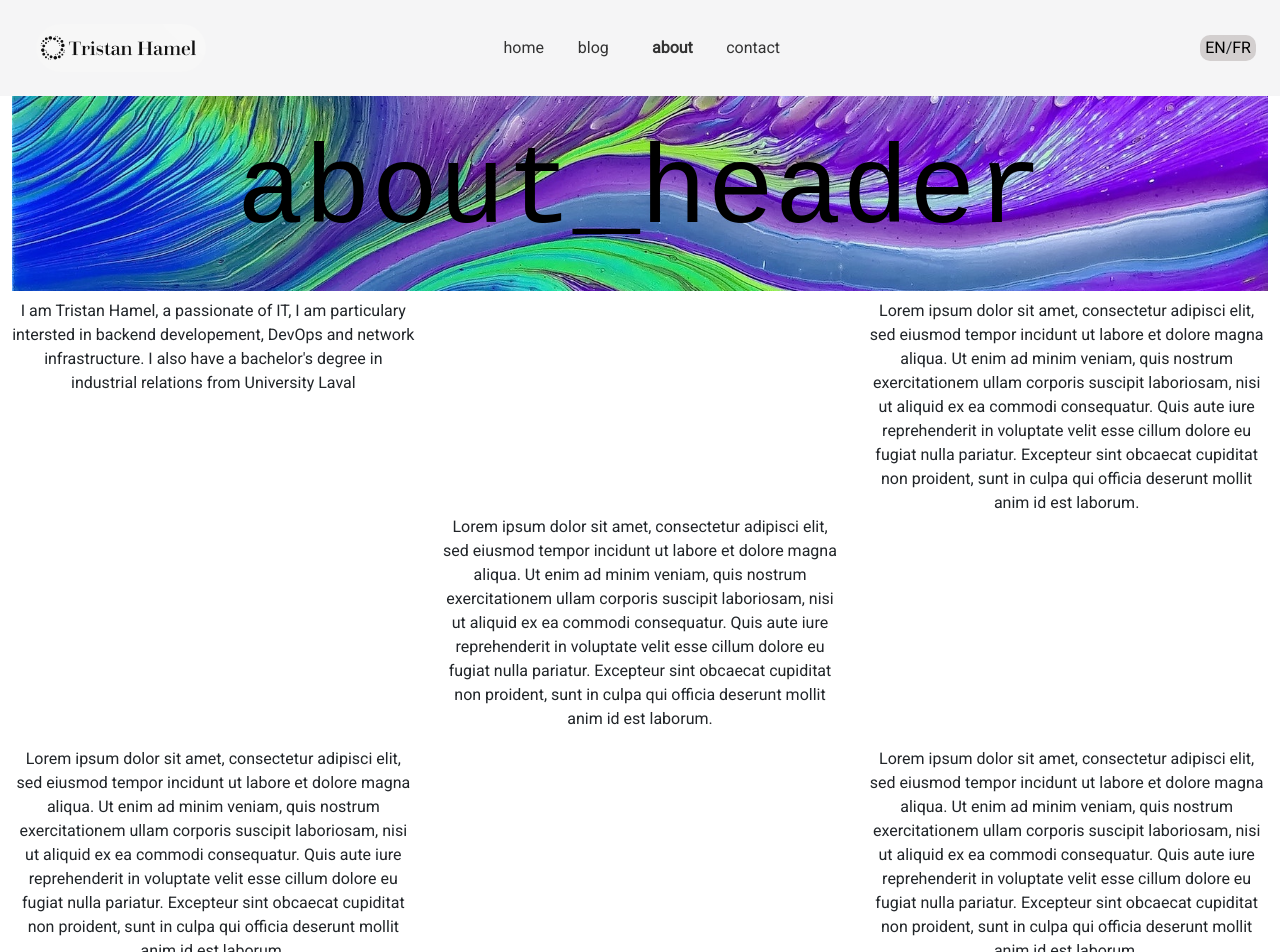
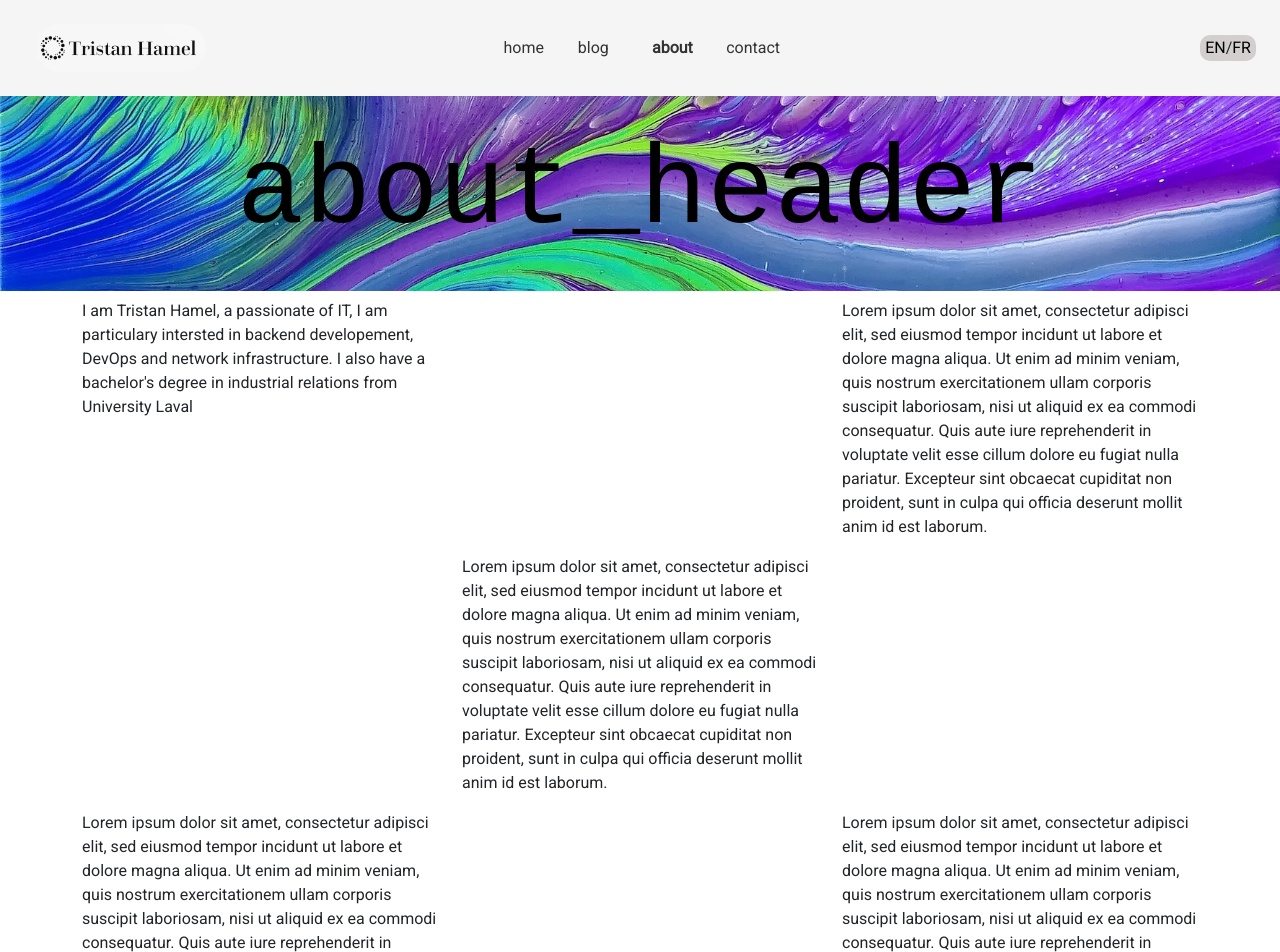
Before and after one commit to T-Hamel94/PersonnalWebsite, a React (Create React App) app: page /about in a window 1280 px wide. Shown: the top 952 px of the page. Built offline with nearby package versions, Linux system fonts and the light colour scheme; no server answers.

Commit message:
Fixing some more css (Navbar, about, join me)

```diff
--- a/public/locales/en/about.json
+++ b/public/locales/en/about.json
@@ -1,3 +1,3 @@
 {
-    "about_header": "About Me !"
+    "about_header": "About Me"
 }
--- a/public/locales/en/contact.json
+++ b/public/locales/en/contact.json
@@ -1,5 +1,5 @@
 {
-    "contact_header":"Contact Me !",
+    "contact_header":"Contact",
     "content_header1":"You can reach me by email at",
     "content_header2":" or on my ",
     "content_header3":" account and it will be my pleasure to answer questions you may have or to discuss with you about opportunities "
--- a/public/locales/fr/about.json
+++ b/public/locales/fr/about.json
@@ -1,3 +1,3 @@
 {
-    "about_header": "À propos de moi !"
+    "about_header": "À propos de moi"
 }
--- a/public/locales/fr/contact.json
+++ b/public/locales/fr/contact.json
@@ -1,5 +1,5 @@
 {
-    "contact_header":"Contactez-moi !",
+    "contact_header":"Me joindre",
     "content_header1":"Vous pouvez me joindre par email à l'adresse ",
     "content_header2":" ou sur mon compte ",
     "content_header3":" et il me fera plaisir de réponse a vos questions ou bien de discuter d'opportunité avec vous "
--- a/src/pages/About.js
+++ b/src/pages/About.js
@@ -6,18 +6,22 @@ const About = () => {
   const { t } = useTranslation('about');
 
     return (
-      <div id="About" class="row">
-        <div class="col-12">
+      <div>
+        <div id="About" class="row ">
+          <div class="col-12 m-0 p-0">
             <h1 id="mainHeader">{t('about_header')}</h1>
           </div>
+        </div>
 
+        <div class='container'>
+          <div class='row'>
             <div class="col-4">
               <p> I am Tristan Hamel, a passionate of IT, I am particulary intersted in backend developement, DevOps and network infrastructure. I also have a bachelor's degree in industrial relations from University Laval </p>
             </div>
             <div class="col-4">
             </div>
             <div class="col-4">
-        Lorem ipsum dolor sit amet, consectetur adipisci elit, sed eiusmod tempor incidunt ut labore et dolore magna aliqua. Ut enim ad minim veniam, quis nostrum exercitationem ullam corporis suscipit laboriosam, nisi ut aliquid ex ea commodi consequatur. Quis aute iure reprehenderit in voluptate velit esse cillum dolore eu fugiat nulla pariatur. Excepteur sint obcaecat cupiditat non proident, sunt in culpa qui officia deserunt mollit anim id est laborum.
+              <p>Lorem ipsum dolor sit amet, consectetur adipisci elit, sed eiusmod tempor incidunt ut labore et dolore magna aliqua. Ut enim ad minim veniam, quis nostrum exercitationem ullam corporis suscipit laboriosam, nisi ut aliquid ex ea commodi consequatur. Quis aute iure reprehenderit in voluptate velit esse cillum dolore eu fugiat nulla pariatur. Excepteur sint obcaecat cupiditat non proident, sunt in culpa qui officia deserunt mollit anim id est laborum. </p>
             </div>
 
             <div class="col-4">
@@ -29,7 +33,7 @@ const About = () => {
             </div>
 
             <div class="col-4">
-        Lorem ipsum dolor sit amet, consectetur adipisci elit, sed eiusmod tempor incidunt ut labore et dolore magna aliqua. Ut enim ad minim veniam, quis nostrum exercitationem ullam corporis suscipit laboriosam, nisi ut aliquid ex ea commodi consequatur. Quis aute iure reprehenderit in voluptate velit esse cillum dolore eu fugiat nulla pariatur. Excepteur sint obcaecat cupiditat non proident, sunt in culpa qui officia deserunt mollit anim id est laborum.
+              <p>Lorem ipsum dolor sit amet, consectetur adipisci elit, sed eiusmod tempor incidunt ut labore et dolore magna aliqua. Ut enim ad minim veniam, quis nostrum exercitationem ullam corporis suscipit laboriosam, nisi ut aliquid ex ea commodi consequatur. Quis aute iure reprehenderit in voluptate velit esse cillum dolore eu fugiat nulla pariatur. Excepteur sint obcaecat cupiditat non proident, sunt in culpa qui officia deserunt mollit anim id est laborum. </p>
             </div>
             <div class="col-4">
             </div>
@@ -37,6 +41,8 @@ const About = () => {
               <p> Lorem ipsum dolor sit amet, consectetur adipisci elit, sed eiusmod tempor incidunt ut labore et dolore magna aliqua. Ut enim ad minim veniam, quis nostrum exercitationem ullam corporis suscipit laboriosam, nisi ut aliquid ex ea commodi consequatur. Quis aute iure reprehenderit in voluptate velit esse cillum dolore eu fugiat nulla pariatur. Excepteur sint obcaecat cupiditat non proident, sunt in culpa qui officia deserunt mollit anim id est laborum. </p>
             </div>
           </div>
+        </div>
+      </div>
     );
   };
 
--- a/src/static/header/Header.js
+++ b/src/static/header/Header.js
@@ -7,15 +7,15 @@ function Header() {
     return (
         <div class="row" id="navContainer">
 
-            <div class="col-md-4 col-sm-12 col-lg-4" id="logoContainer">
+            <div class="col-md-3 col-sm-12 col-lg-4" id="logoContainer">
                 <MainLogo> </MainLogo>
             </div>
 
-            <nav class="col-md-4 col-sm-12 col-lg-4" id="nav">
+            <nav class="col-md-6 col-sm-12 col-lg-4" id="nav">
                 <NavBar> </NavBar>
             </nav>
 
-            <div className="col-md-4 col-sm-12 col-lg-4" id="languageContainer">
+            <div className="col-md-3 col-sm-12 col-lg-4" id="languageContainer">
                 <LanguageSwitch> </LanguageSwitch>
             </div>
 
--- a/src/styles/pages/About.css
+++ b/src/styles/pages/About.css
@@ -19,6 +19,8 @@
     padding:0px;
 }
 
-#About div{
-    /* border:solid black 1px; */
+
+
+div{
+
 }
--- a/src/styles/pages/Contact.css
+++ b/src/styles/pages/Contact.css
@@ -1,7 +1,4 @@
 #contact{
-    margin:0px;
-    padding: 0px;
-
     flex-grow: 1;
 }
 
@@ -16,7 +13,6 @@
     font-weight: 500;
     color:rgb(0, 0, 0);
 
-
     background-image: url('../../../public/background/art-background11.jpg');
     background-size: cover;
     background-position: center;
@@ -28,7 +24,15 @@
     margin-top:10px;
     padding: 25px;
 
-    /* border: solid black 2px; */
     border-radius: 10px;
     box-shadow: 1px 1px 5px rgba(0, 0, 0, 0.53);
 }
+
+
+@media screen and (max-width: 448px){
+    #contactHeader{
+        margin: 0px;
+        padding: 30px 0px 30px 0px;
+        font-size: 20vw;
+    }
+}
```
Lines whose indentation alone changed are shown as unchanged.
